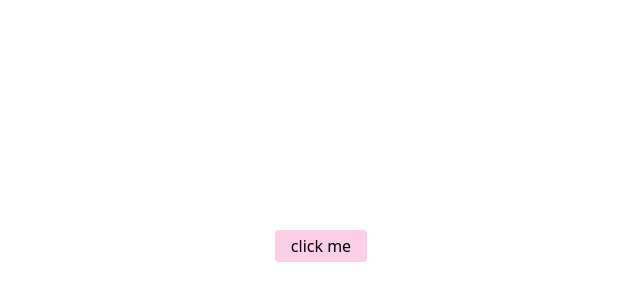
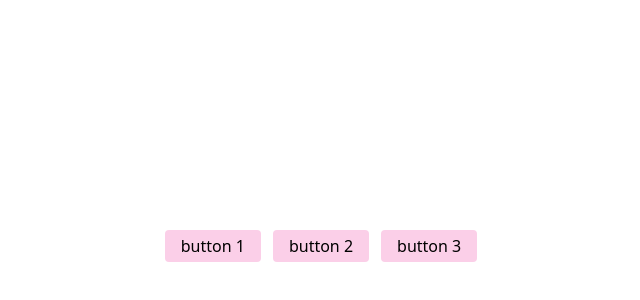
Before and after one commit to izzett222/react-coding-exercises, a React (Create React App) app: page / in a window 1280 px wide. Shown: the part 154-454 px from the top of the page, without its empty margins (319-959 px from the left). Built offline with nearby package versions, Linux system fonts and the light colour scheme; the HTML template or start-up script is replaced by a standard one.

Commit message:
add button component

```diff
--- a/src/App.jsx
+++ b/src/App.jsx
@@ -1,10 +1,12 @@
 import Square from "./components/Square";
-import Alert from "./components/Alert";
+import Button from "./components/Button";
 
 function App() {
   return (
-    <div className="h-screen flex justify-center items-center">
-      <Alert />
+    <div className="h-screen flex justify-center items-center gap-3">
+      <Button name={1}>button 1</Button>
+      <Button name={2}>button 2</Button>
+      <Button name={3}>button 3</Button>
     </div>
   );
 }
--- /dev/null
+++ b/src/components/Button.jsx
@@ -0,0 +1,10 @@
+export default function Button({ name, children }) {
+  function handleClick() {
+    alert(`You clicked on button ${name}`);
+  }
+  return (
+    <button className="px-4 py-1 bg-pink-200 rounded" onClick={handleClick}>
+      {children}
+    </button>
+  );
+}
```
